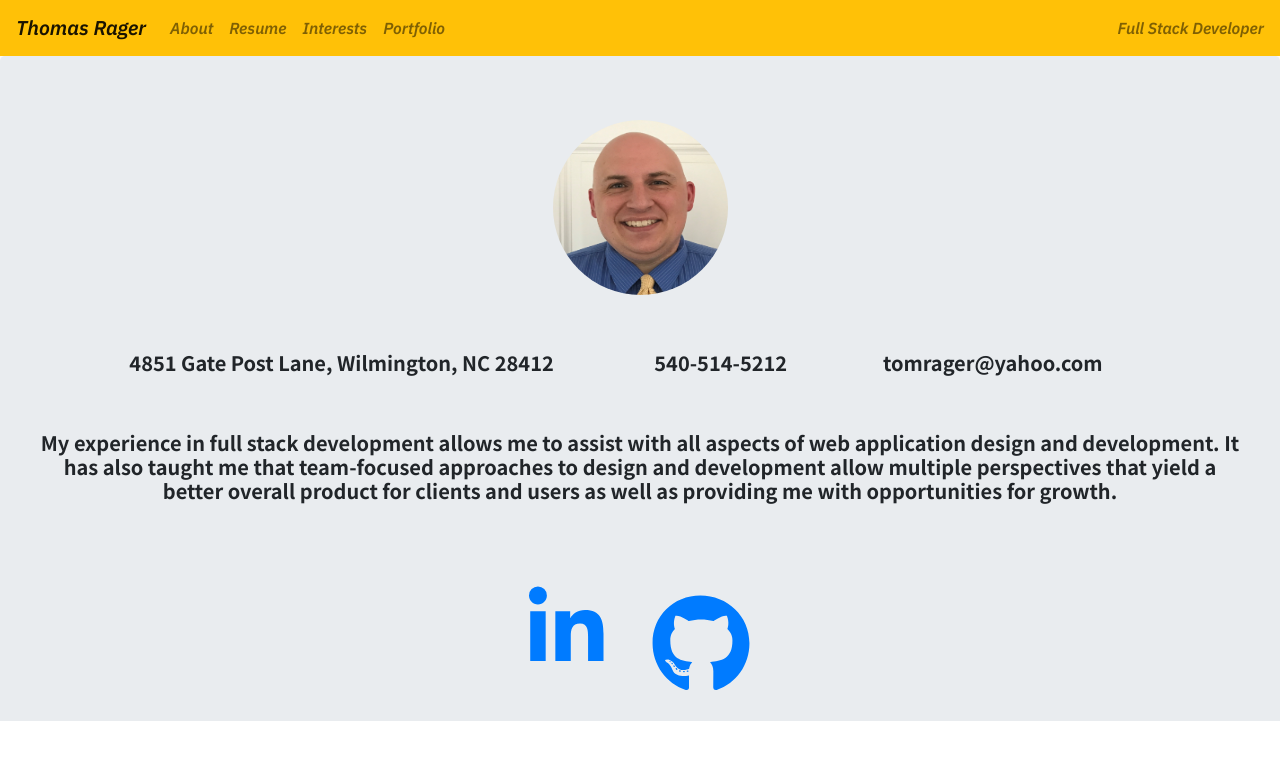
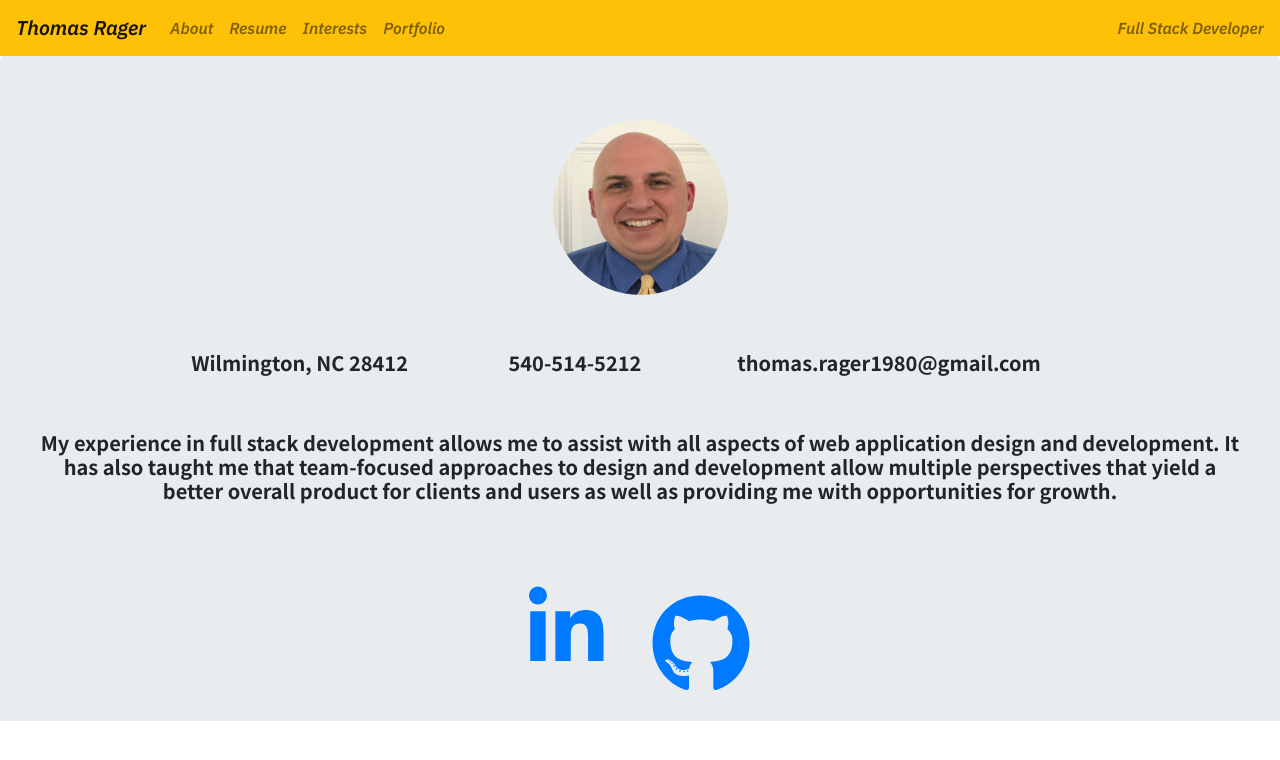
Before and after one commit to trager1122/react-portfolio, a React (Create React App) app: page / in a window 1280 px wide. Shown: the top 760 px of the page. Built offline with nearby package versions, Linux system fonts and the light colour scheme.

Commit message:
changed email and address info on portfolio

```diff
--- a/src/components/About.js
+++ b/src/components/About.js
@@ -10,10 +10,10 @@ const About = (props) => {
         <h1 className="display-3"><img src={Me} alt="Thomas Rager" className="rounded-circle" width="175" height="175"/></h1>
         <h2 className="lead pt-5">
           <span className="pr-5">
-            4851 Gate Post Lane, Wilmington, NC 28412
+            Wilmington, NC 28412
           </span>
           <span className="pr-5 pl-5"> 540-514-5212</span>
-          <span className="pl-5 pr-5">tomrager@yahoo.com</span>
+          <span className="pl-5 pr-5">thomas.rager1980@gmail.com</span>
         </h2>
         <h5 className="pt-5">
           My experience in full stack development allows me to assist with all
```
Also changed, not shown: src/img/1ZW97W679028100578.gif (added), 1 other file (tests, documents, lock files or other folders).
